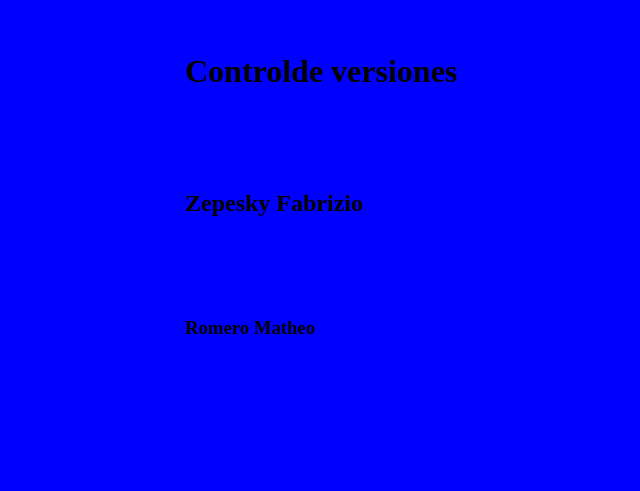
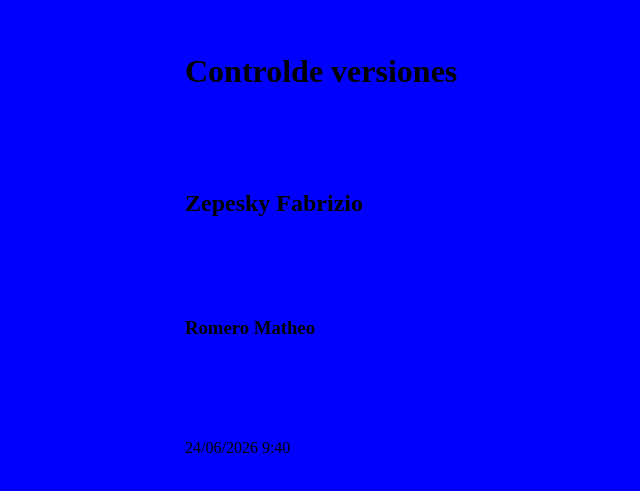
Before and after one commit to Zepesky/TP_SO_i4_108, a plain HTML site: page index.html in a window 1280 px wide. Shown: the part 147-638 px from the top of the page, without its empty margins (115-755 px from the left). Drawn offline with Linux system fonts and the light colour scheme.

Commit message:
agrego parrafo con fecha y hora

```diff
--- a/index.html
+++ b/index.html
@@ -10,5 +10,6 @@
     <h1>Controlde versiones</h1>
     <h2>Zepesky Fabrizio</h2>
     <h3>Romero Matheo</h3>
+    <p>24/06/2026 9:40</p>
 </body>
 </html>
```
